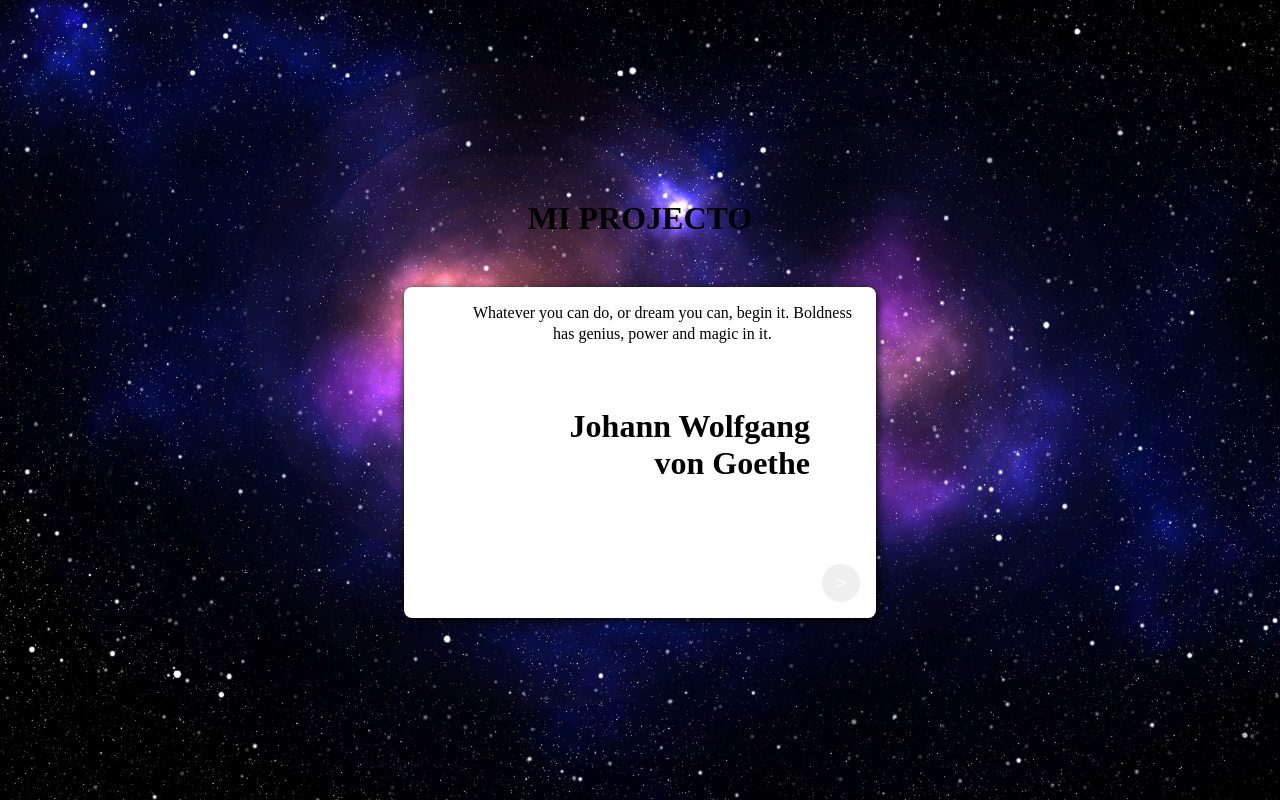
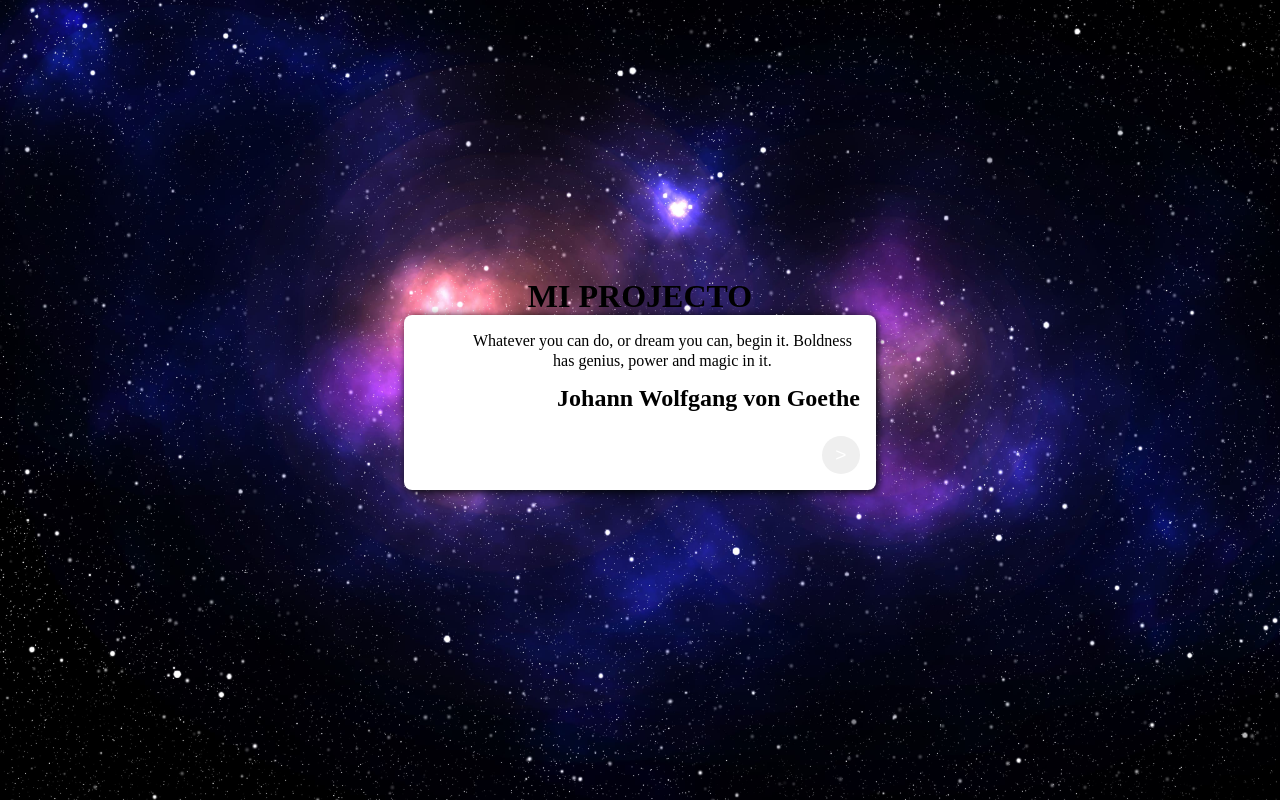
Before and after one commit to Kesleth/entregable-1, a React (Vite) app: page / in a window 1280 px wide. Built offline with nearby package versions, Linux system fonts and the light colour scheme.

Commit message:
new project

```diff
--- a/src/App.css
+++ b/src/App.css
@@ -16,7 +16,7 @@
   padding: 0 20px;
 }
 
-h1 {
+.h1 {
   font-size: 2rem;
   font-weight: bold;
   margin-top: 0;
@@ -26,7 +26,7 @@ h1 {
 
 }
 
-h1:hover{
+.h1:hover{
   transform: rotate(360deg);
 }
 
```
